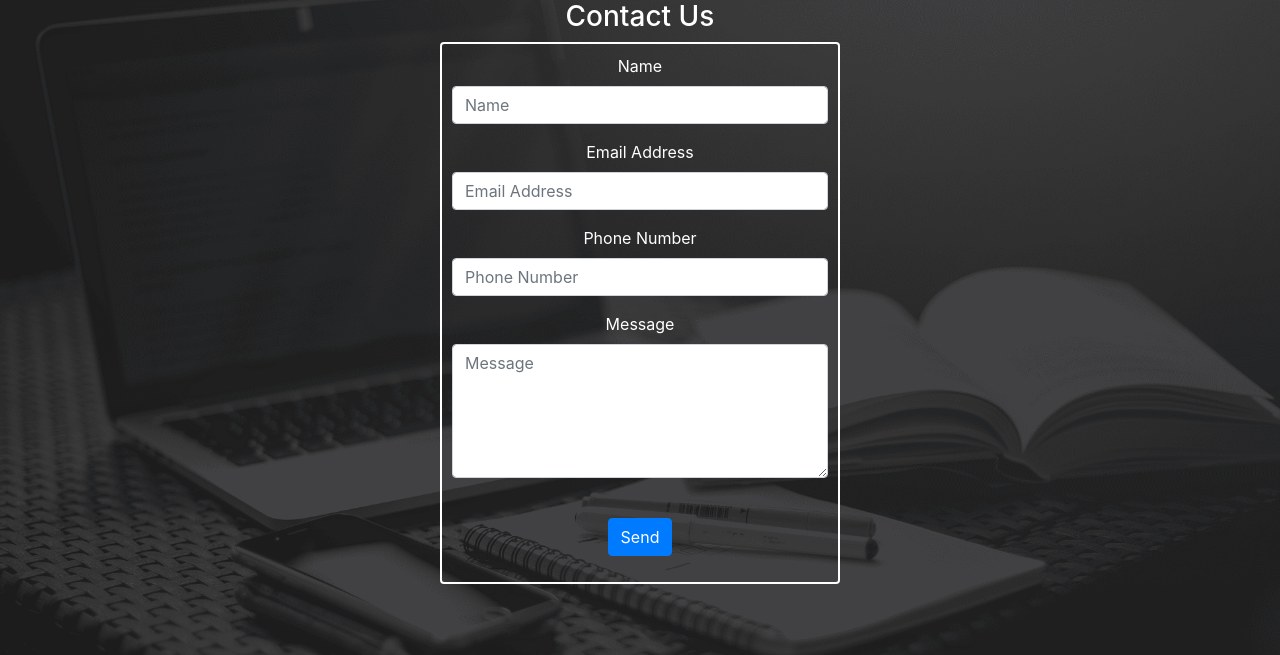
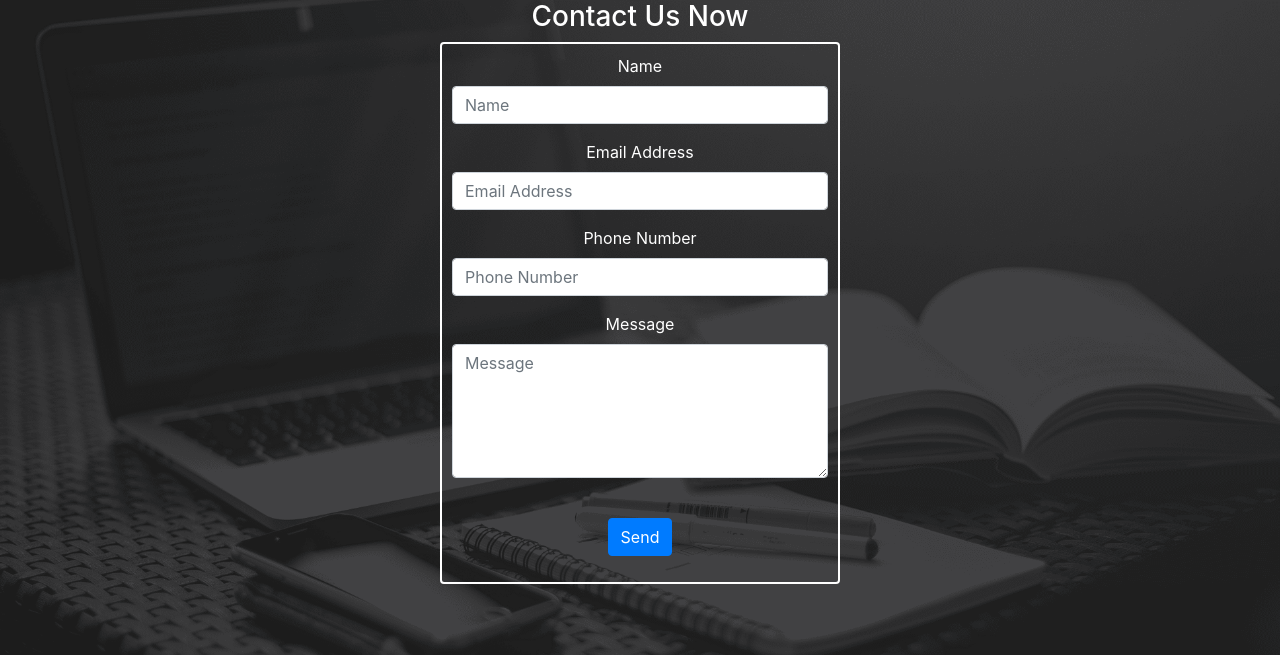
Before and after one commit to Mayank-Khurmai/Python-Blog-with-Flask, a Python web app: template templates/contact.html in a window 1280 px wide. Shown: the part 64-719 px from the top of the page. Run offline with Jinja, Linux system fonts and the light colour scheme; the template is opened without the code that fills it, so the values that code supplies are empty; some libraries are stand-ins or nearby versions.

Commit message:
Update contact.html

```diff
--- a/templates/contact.html
+++ b/templates/contact.html
@@ -1,7 +1,7 @@
 {% extends "layout.html" %}
 {% block body %}
 
-<h3>Contact Us</h3>
+<h3>Contact Us Now</h3>
 
 <div style="width: 400px; margin: 0 auto; border: 2px solid white; padding: 10px;" class="rounded">
     <form name="sentMessage" id="contactForm" action = "/contact" method="post" novalidate>
```
